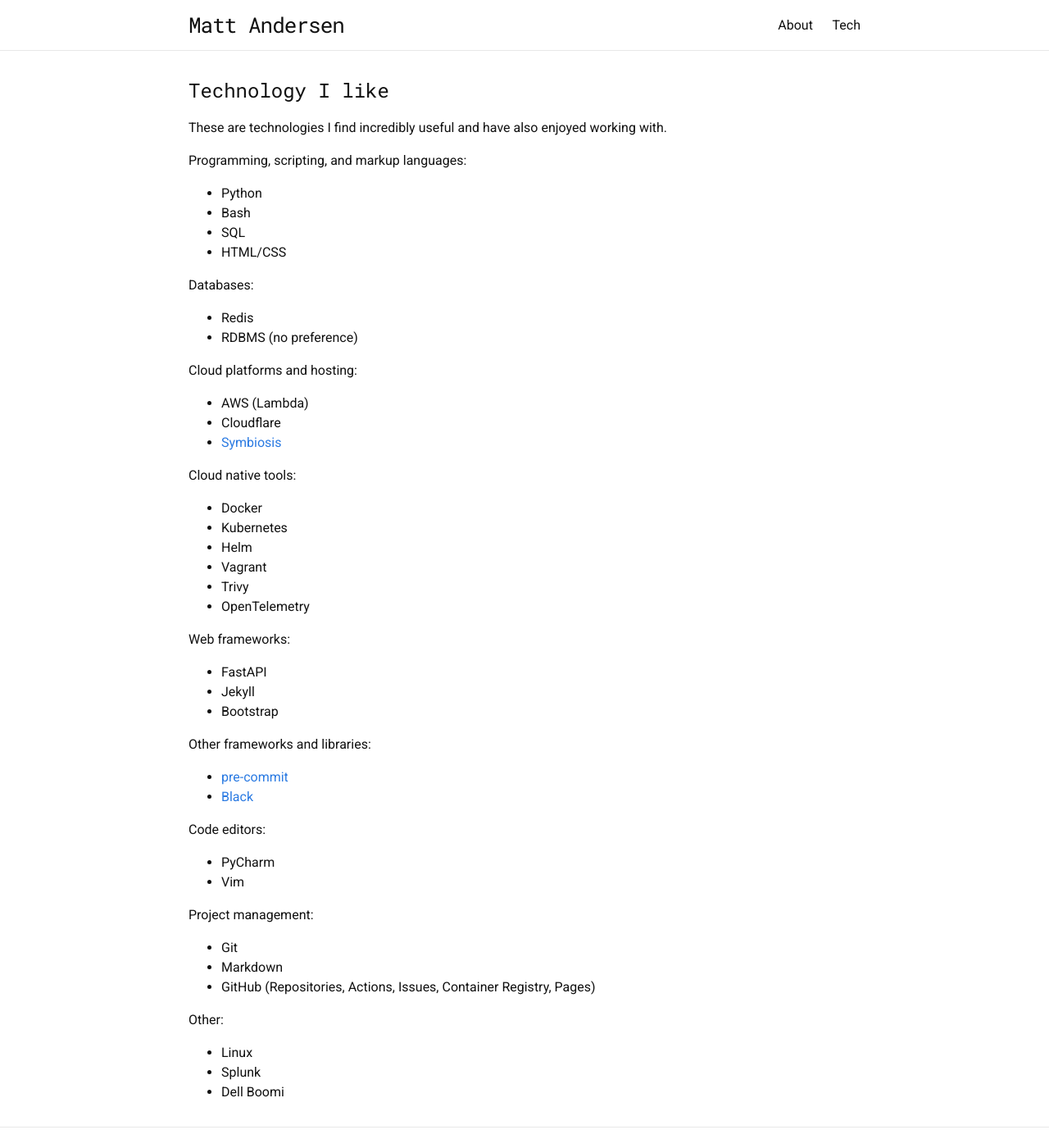
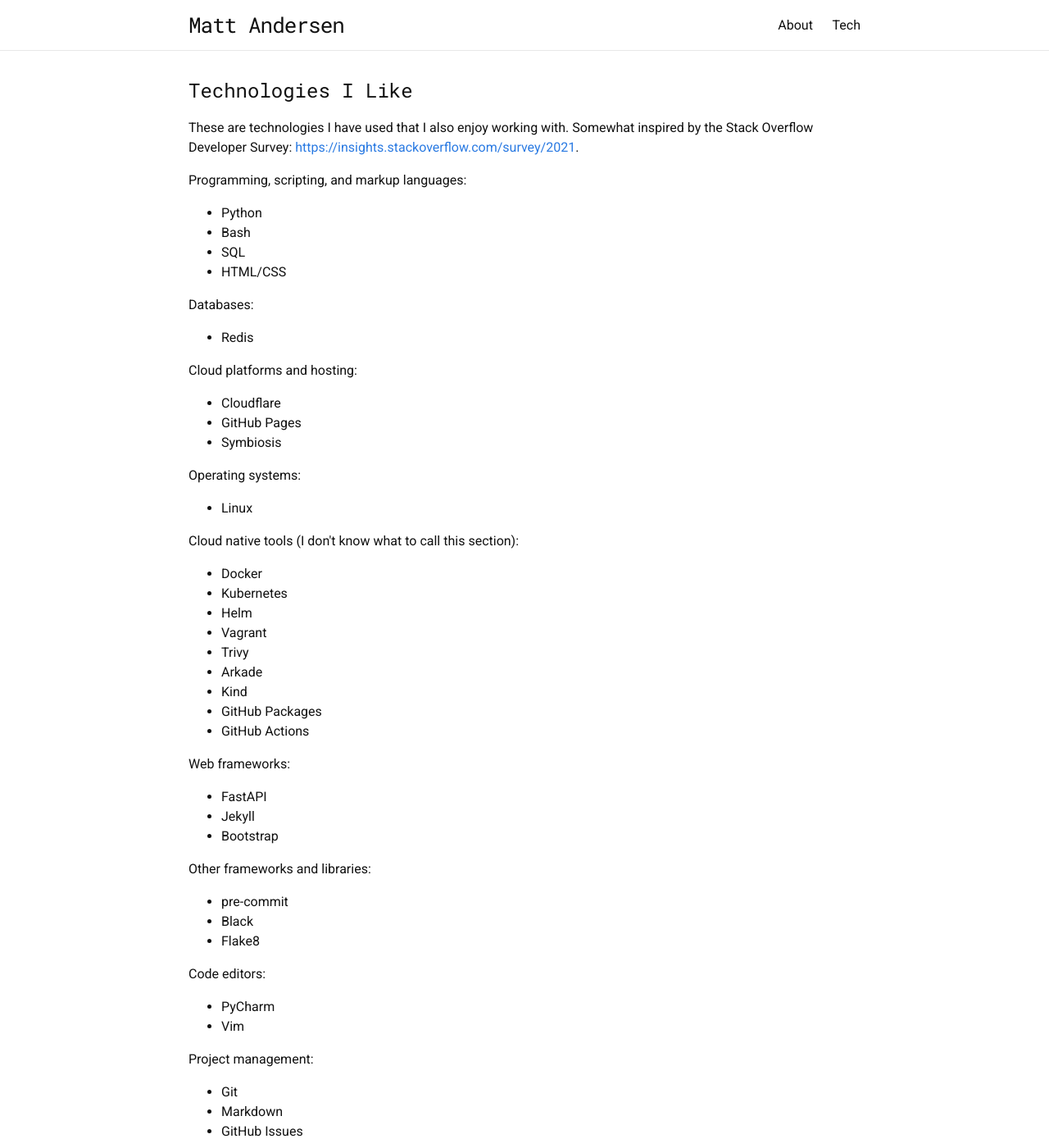
Before and after one commit to matt-andersen/mattandersen.dev, a Jekyll site: the page built from tech.html, in a window 1280 px wide and 1400 px high. Shown: the whole window at 82% size. Built offline with Jekyll 4.4.1, drawn with Linux system fonts in a browser that asks for light colours; some of the changed text lies outside the part shown.

Commit message:
Update tech section

```diff
--- a/tech.html
+++ b/tech.html
@@ -5,11 +5,14 @@
 ---
 
 <div>
-  <h1 class="heading-text">Technology I like</h1>
+  <h1 class="heading-text">Technologies I Like</h1>
 
   <p>
-    These are technologies I find incredibly useful and have also enjoyed
-    working with.
+    These are technologies I have used that I also enjoy working with. Somewhat
+    inspired by the Stack Overflow Developer Survey:
+    <a href="https://insights.stackoverflow.com/survey/2021"
+      >https://insights.stackoverflow.com/survey/2021</a
+    >.
   </p>
 
   <p>Programming, scripting, and markup languages:</p>
@@ -23,24 +26,31 @@
   <p>Databases:</p>
   <ul>
     <li>Redis</li>
-    <li>RDBMS (no preference)</li>
   </ul>
 
   <p>Cloud platforms and hosting:</p>
   <ul>
-    <li>AWS (Lambda)</li>
     <li>Cloudflare</li>
-    <li><a href="https://symbiosis.host/">Symbiosis</a></li>
+    <li>GitHub Pages</li>
+    <li>Symbiosis</li>
   </ul>
 
-  <p>Cloud native tools:</p>
+  <p>Operating systems:</p>
+  <ul>
+    <li>Linux</li>
+  </ul>
+
+  <p>Cloud native tools (I don't know what to call this section):</p>
   <ul>
     <li>Docker</li>
     <li>Kubernetes</li>
     <li>Helm</li>
     <li>Vagrant</li>
     <li>Trivy</li>
-    <li>OpenTelemetry</li>
+    <li>Arkade</li>
+    <li>Kind</li>
+    <li>GitHub Packages</li>
+    <li>GitHub Actions</li>
   </ul>
 
   <p>Web frameworks:</p>
@@ -52,8 +62,9 @@
 
   <p>Other frameworks and libraries:</p>
   <ul>
-    <li><a href="https://github.com/pre-commit/pre-commit">pre-commit</a></li>
-    <li><a href="https://github.com/psf/black">Black</a></li>
+    <li>pre-commit</li>
+    <li>Black</li>
+    <li>Flake8</li>
   </ul>
 
   <p>Code editors:</p>
@@ -66,13 +77,17 @@
   <ul>
     <li>Git</li>
     <li>Markdown</li>
-    <li>GitHub (Repositories, Actions, Issues, Container Registry, Pages)</li>
+    <li>GitHub Issues</li>
+  </ul>
+
+  <p>Observability:</p>
+  <ul>
+    <li>Splunk</li>
+    <li>OpenTelemetry</li>
   </ul>
 
   <p>Other:</p>
   <ul>
-    <li>Linux</li>
-    <li>Splunk</li>
     <li>Dell Boomi</li>
   </ul>
 </div>
```
